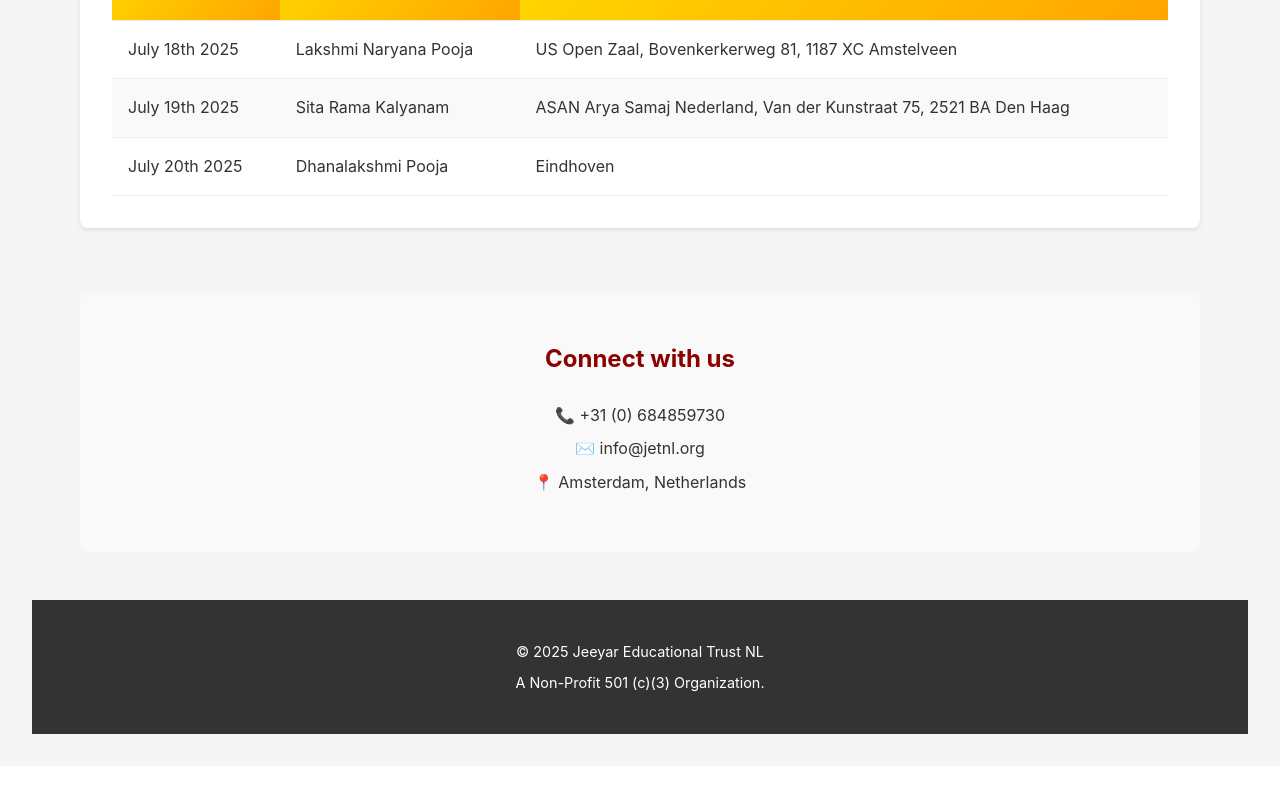
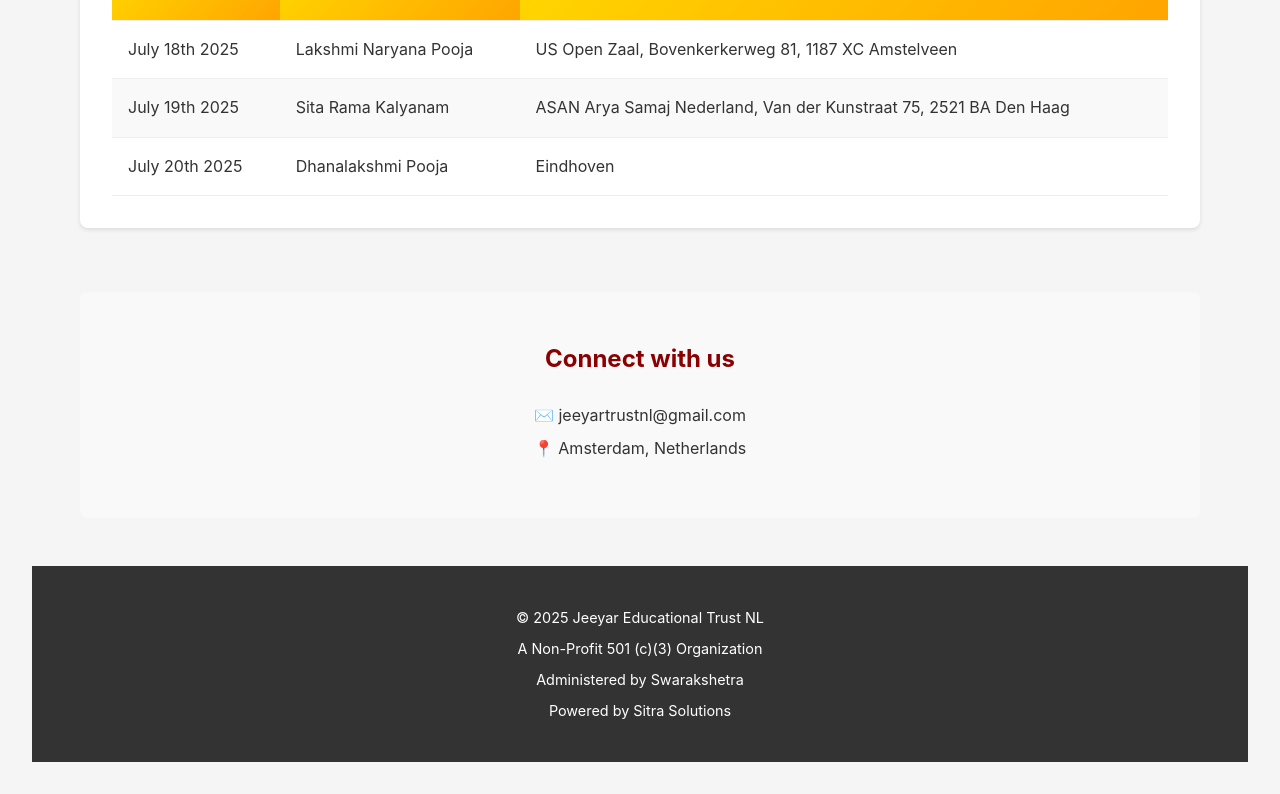
Before and after one commit to SrividyaKasu/jet-nl, a React (Vite) app: page / in a window 1280 px wide. Shown: the part 632-1426 px from the top of the page. Before the commit the page ends 1398 px from the top, so only its background shows below. Built offline with nearby package versions, Linux system fonts and the light colour scheme; no server answers.

Commit message:
Removed logi background, updated footer

```diff
--- a/src/App.jsx
+++ b/src/App.jsx
@@ -32,7 +32,9 @@ const Layout = () => (
     <footer className="footer">
       <div className="footer-content">
         <p>© {new Date().getFullYear()} Jeeyar Educational Trust NL</p>
-        <p>A Non-Profit 501 (c)(3) Organization.</p>
+        <p>A Non-Profit 501 (c)(3) Organization</p>
+        <p>Administered by Swarakshetra</p>
+        <p>Powered by Sitra Solutions</p>
       </div>
     </footer>
   </div>
--- a/src/components/Home.jsx
+++ b/src/components/Home.jsx
@@ -43,8 +43,7 @@ const Home = () => {
       <section className="connect-section">
         <h2>Connect with us</h2>
         <div className="contact-info">
-          <p>📞 +31 (0) 684859730</p>
-          <p>✉️ info@jetnl.org</p>
+          <p>✉️ jeeyartrustnl@gmail.com</p>
           <p>📍 Amsterdam, Netherlands</p>
         </div>
       </section>
--- a/src/components/PaymentSuccess.jsx
+++ b/src/components/PaymentSuccess.jsx
@@ -43,7 +43,6 @@ const PaymentSuccess = () => {
       <p>We truly appreciate your support.</p>
       {registrationSuccess && (
         <div className="registration-success-message">
-          <h2>Registration Successful!</h2>
           {confirmationNumber && <p>Your confirmation number is: {confirmationNumber}</p>}
           <p>A confirmation email has been sent to your email address.</p>
         </div>
```
Also changed, not shown: public/images/JETNetherlands_Logo.png.
